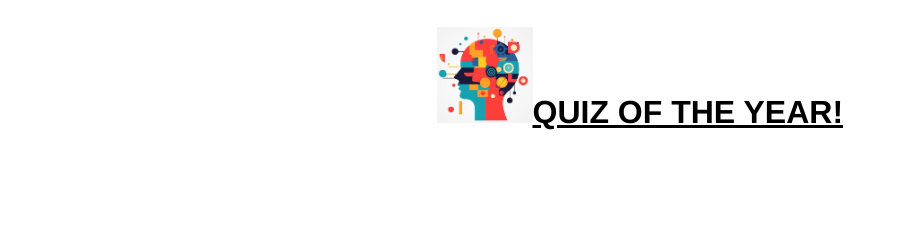
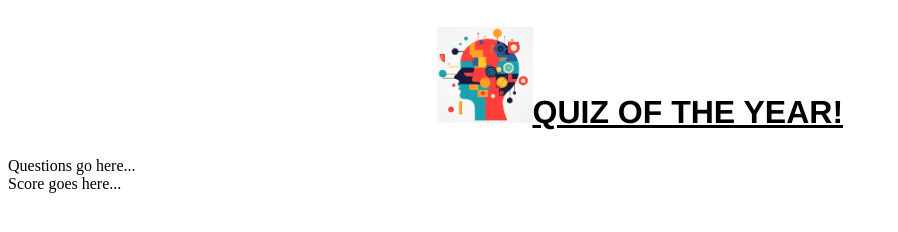
Before and after one commit to katherinewadge-berrospi/Quiz-of-the-year, a plain HTML site: page index.html in a window 1280 px wide. Shown: the whole page, without its empty margins (0-898 px from the left). Drawn offline with Linux system fonts and the light colour scheme.

Commit message:
Placeholder text to areas of quiz

```diff
--- a/index.html
+++ b/index.html
@@ -15,10 +15,10 @@
         </h1>
     </div>
       <div class="quiz-area">
-
+        Questions go here...
       </div>
       <div class="score-area">
-
+        Score goes here...
       </div>
     </section>
     <script src="assets/js/script.js"></script>
```
